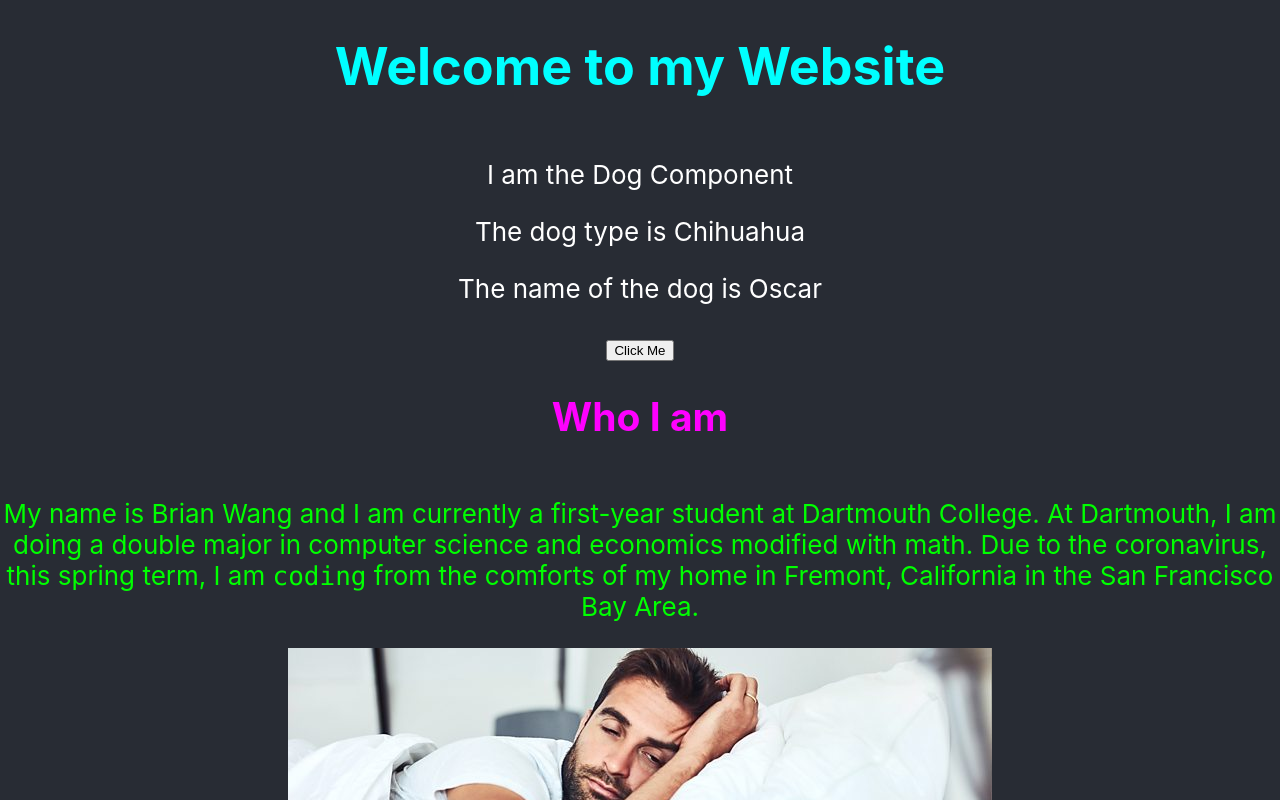
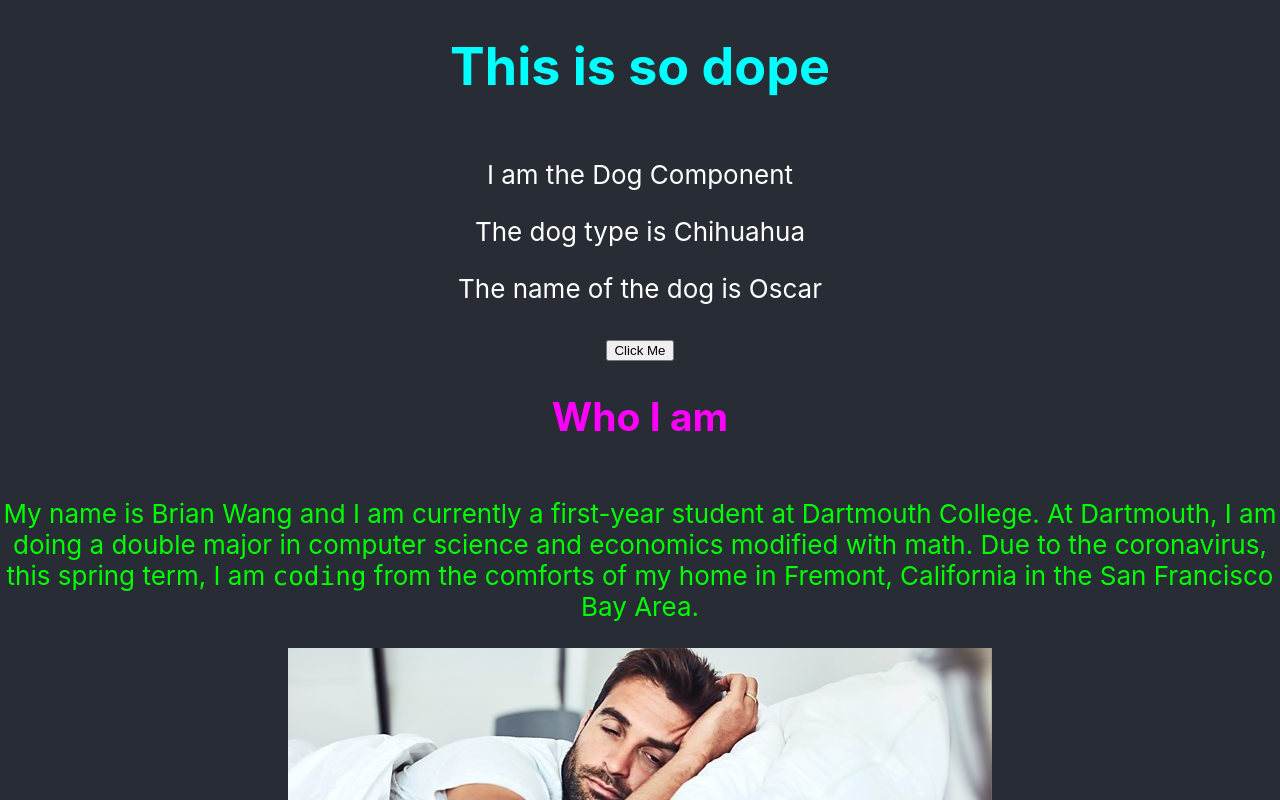
Before and after one commit to brianwang26/brianwang26.github.io, a React (Create React App) app: page / in a window 1280 px wide. Shown: the top 800 px of the page. Built offline with nearby package versions, Linux system fonts and the light colour scheme.

Commit message:
trying to s see if this works

```diff
--- a/src/App.js
+++ b/src/App.js
@@ -84,7 +84,7 @@ function App() {
   return (
     <div className="App">
       <header className="App-header">
-        <h1><font color="aqua">Welcome to my Website</font></h1>
+        <h1><font color="aqua">This is so dope</font></h1>
         <Dog name="Oscar"> </Dog>
         <h2><font color="fuchsia">Who I am</font></h2>
         <p> <font color = "lime">My name is Brian Wang and I am currently a first-year student at Dartmouth College. At Dartmouth, I am doing a double major
```
